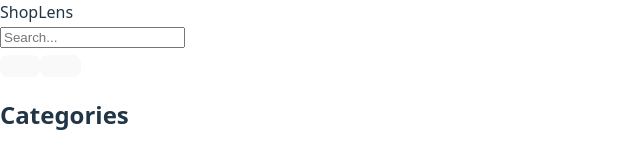
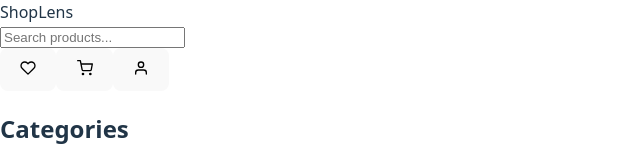
Before and after one commit to begumaygun/smart-shopping-system, a React (Vite) app in the folder frontend/shoplens-frontend/: page / in a window 1280 px wide. Shown: the top 156 px of the page, without its empty margins (0-640 px from the left). Built offline with nearby package versions, Linux system fonts and the light colour scheme.

Commit message:
frontend changes

```diff
--- a/frontend/shoplens-frontend/package.json
+++ b/frontend/shoplens-frontend/package.json
@@ -11,7 +11,8 @@
   },
   "dependencies": {
     "react": "^19.0.0",
-    "react-dom": "^19.0.0"
+    "react-dom": "^19.0.0",
+    "react-icons": "^5.5.0"
   },
   "devDependencies": {
     "@eslint/js": "^9.22.0",
--- a/frontend/shoplens-frontend/src/components/CategoryGrid.jsx
+++ b/frontend/shoplens-frontend/src/components/CategoryGrid.jsx
@@ -1,7 +1,7 @@
 import React from 'react';
 
 const categories = [
-  { name: 'Electronics', image: 'https://source.unsplash.com/400x300/?electronics' },
+  { name: 'Electronics', image: 'https://via.placeholder.com/400x300?text=Electronics' },
   { name: 'Computers', image: 'https://source.unsplash.com/400x300/?computer' },
   { name: 'Clothes', image: 'https://source.unsplash.com/400x300/?clothes' },
   { name: 'Beauty', image: 'https://source.unsplash.com/400x300/?makeup' },
--- a/frontend/shoplens-frontend/src/components/Navbar.jsx
+++ b/frontend/shoplens-frontend/src/components/Navbar.jsx
@@ -1,17 +1,36 @@
 import React from 'react';
+import { FiHeart, FiShoppingCart, FiUser } from 'react-icons/fi';
 
 const Navbar = () => {
   return (
-    <nav className="flex justify-between items-center p-4 bg-white shadow">
-      <div className="text-2xl font-bold">ShopLens</div>
-      <input
-        type="text"
-        placeholder="Search..."
-        className="border rounded px-3 py-1 w-1/2"
-      />
-      <div className="flex items-center gap-4">
-        <button className="rounded-full bg-gray-200 w-8 h-8"></button>
-        <button className="rounded-full bg-gray-200 w-8 h-8"></button>
+    <nav className="w-full bg-white shadow-md px-8 py-4">
+      <div className="flex items-center justify-between">
+
+        {/* Sol - Logo */}
+        <div className="text-2xl font-bold text-gray-800">ShopLens</div>
+
+        {/* Orta - Arama */}
+        <div className="w-1/2 mx-6">
+          <input
+            type="text"
+            placeholder="Search products..."
+            className="w-full border border-gray-300 rounded-full px-4 py-2 focus:outline-none focus:ring-2 focus:ring-orange-400"
+          />
+        </div>
+
+        {/* Sağ - İkonlar */}
+        <div className="flex items-center gap-6 text-gray-600 text-xl">
+          <button title="Favorites">
+            <FiHeart className="hover:text-orange-500 transition" />
+          </button>
+          <button title="Cart">
+            <FiShoppingCart className="hover:text-orange-500 transition" />
+          </button>
+          <button title="Profile">
+            <FiUser className="hover:text-orange-500 transition" />
+          </button>
+        </div>
+
       </div>
     </nav>
   );
```
Also changed, not shown: 1 other file (tests, documents, lock files or other folders).
